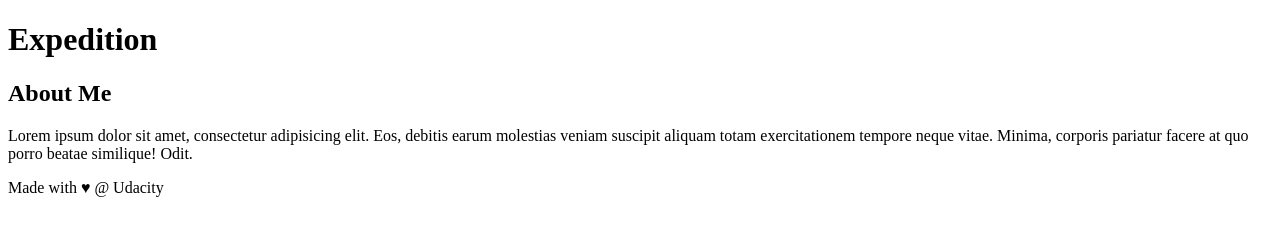
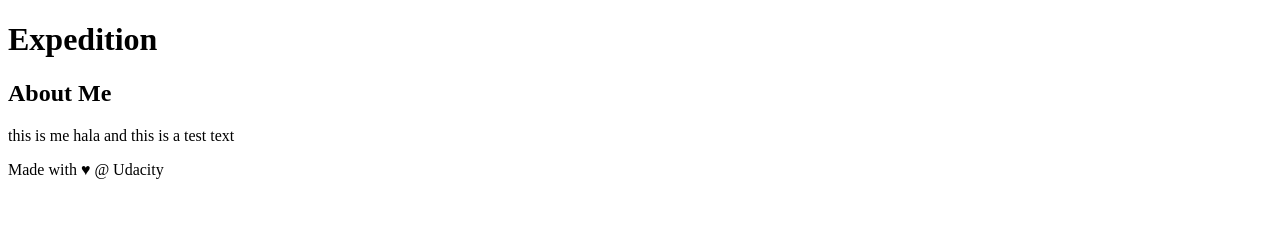
Before and after one commit to hala1000/new-git-project, a plain HTML site: page index.html in a window 1280 px wide. Drawn offline with Linux system fonts and the light colour scheme.

Commit message:
changes to sidebar

```diff
--- a/index.html
+++ b/index.html
@@ -21,7 +21,8 @@
     <aside>
         <h2>About Me</h2>
 
-    <p>Lorem ipsum dolor sit amet, consectetur adipisicing elit. Eos, debitis earum molestias veniam suscipit aliquam totam exercitationem tempore neque vitae. Minima, corporis pariatur facere at quo porro beatae similique! Odit.</p>
+    <p>this is me hala and this is a test text
+    </p>
 
     </aside>
 
```
